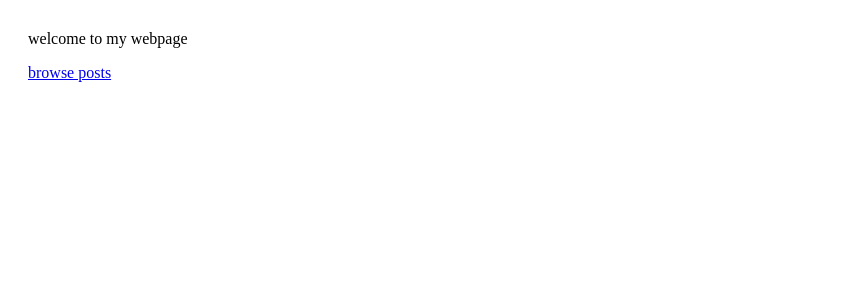
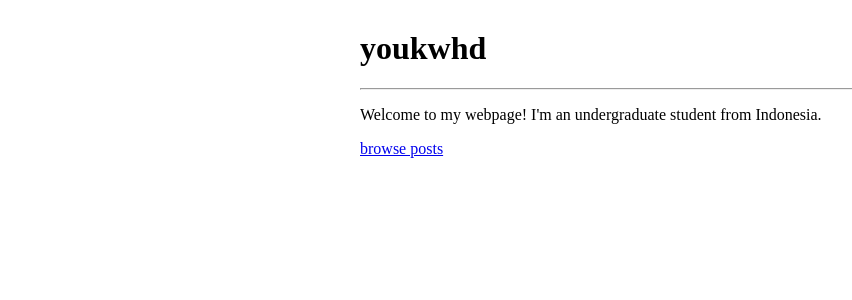
Before and after one commit to youkwhd/youkwhd.herokuapp.com, a Flask app: page / in a window 1280 px wide. Shown: the top 300 px of the page, without its empty margins (0-852 px from the left). Run offline with Flask 2, Linux system fonts and the light colour scheme.

Commit message:
chore: homepage styling

```diff
--- a/app/static/css/global.css
+++ b/app/static/css/global.css
@@ -1,5 +1,10 @@
 main {
 	margin: 30px 20px;
+}
+
+.home-wrapper {
+	max-width: 560px;
+	margin: 0 auto;
 }
 
 .content-wrapper {
--- a/app/templates/home/index.html
+++ b/app/templates/home/index.html
@@ -2,6 +2,10 @@
 {% block title %} homepage {% endblock %}
 
 {% block content %}
-	<p>welcome to my webpage</p>
-	<a href="/posts">browse posts</a>
+	<div class="home-wrapper">
+		<h1>youkwhd</h1>
+		<hr />
+		<p>Welcome to my webpage! I'm an undergraduate student from Indonesia.</p>
+		<a href="/posts">browse posts</a>
+	</div>
 {% endblock %}
```
